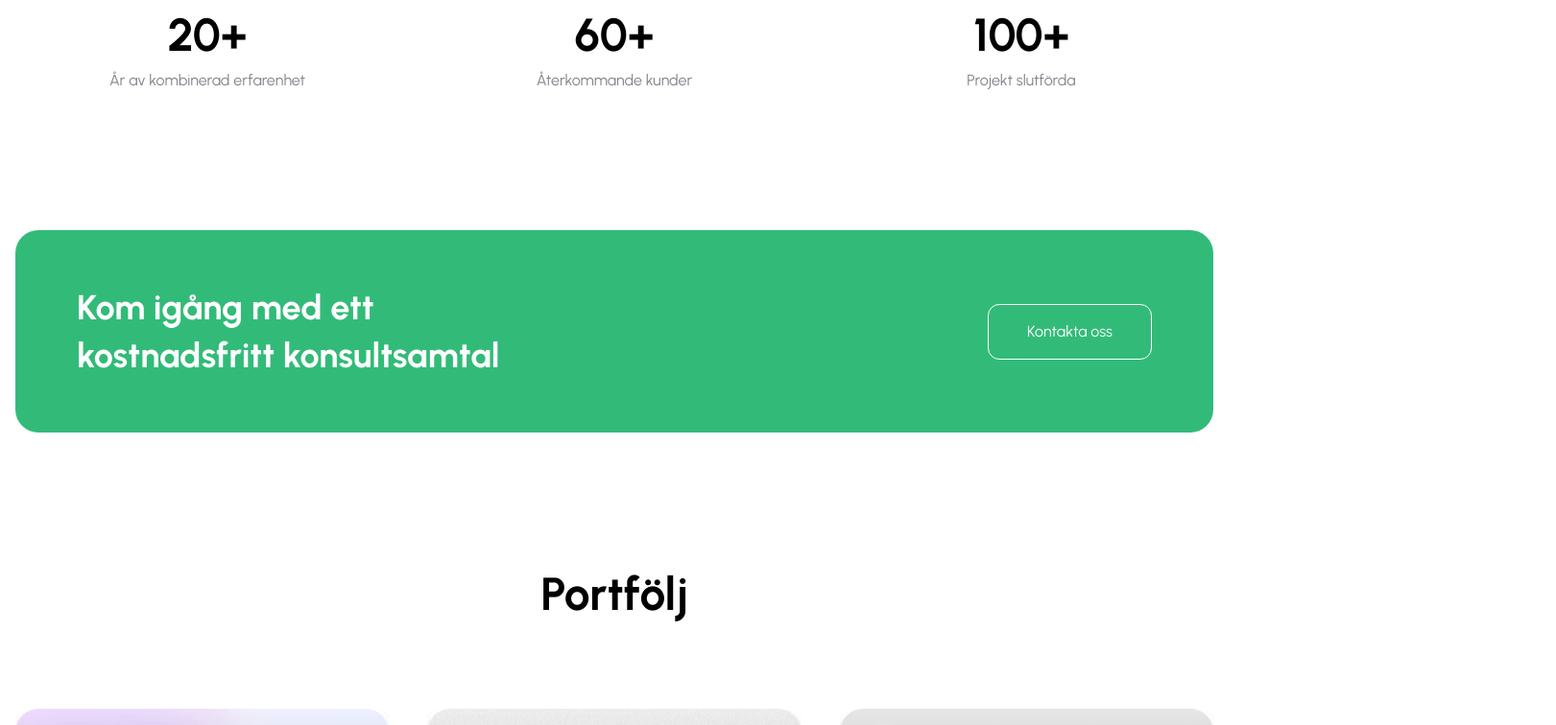
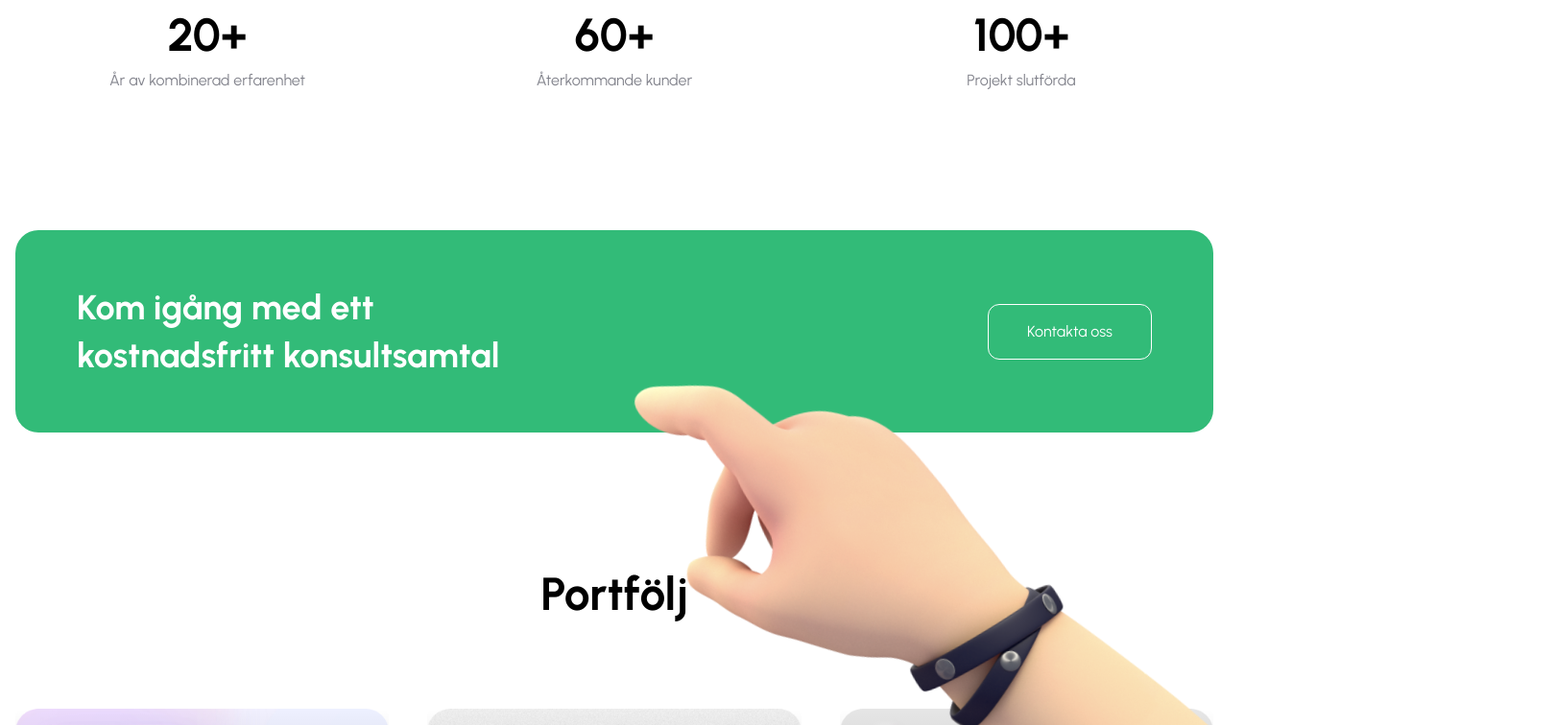
Before and after one commit to nytrek/finslipa, a Next.js app: page / in a window 1280 px wide. Shown: the part 2120-2876 px from the top of the page at 96% size, 1621 px wide, since content can reach past the window. Built offline with nearby package versions, Linux system fonts and the light colour scheme.

Commit message:
update 3d models

```diff
--- a/src/components/contact/contact.tsx
+++ b/src/components/contact/contact.tsx
@@ -64,11 +64,6 @@ export const Contact: React.FC<React.HTMLAttributes<HTMLDivElement>> = ({
           </button>
         </form>
       </div>
-      <img
-        alt="thumb"
-        className="absolute -bottom-96 -left-48 max-w-lg lg:-bottom-48 lg:-left-24 lg:max-w-xl"
-        src="/thumb.png"
-      />
     </Container>
   );
 };
--- a/src/pages/index.tsx
+++ b/src/pages/index.tsx
@@ -60,6 +60,16 @@ export default function Page() {
         <Cta />
         <Portfolio />
         <Contact />
+        <img
+          alt="arm"
+          className="absolute -right-[30rem] top-[195rem] max-w-2xl -rotate-[10deg] sm:top-[180rem] md:top-[130rem] lg:top-[145rem] lg:max-w-4xl xl:-right-60"
+          src="/arm.png"
+        />
+        <img
+          alt="thumb"
+          className="absolute -bottom-96 -left-48 max-w-lg lg:-bottom-48 lg:-left-24 lg:max-w-xl"
+          src="/thumb.png"
+        />
       </div>
     </>
   );
```
Also changed, not shown: public/arm.png (added).
